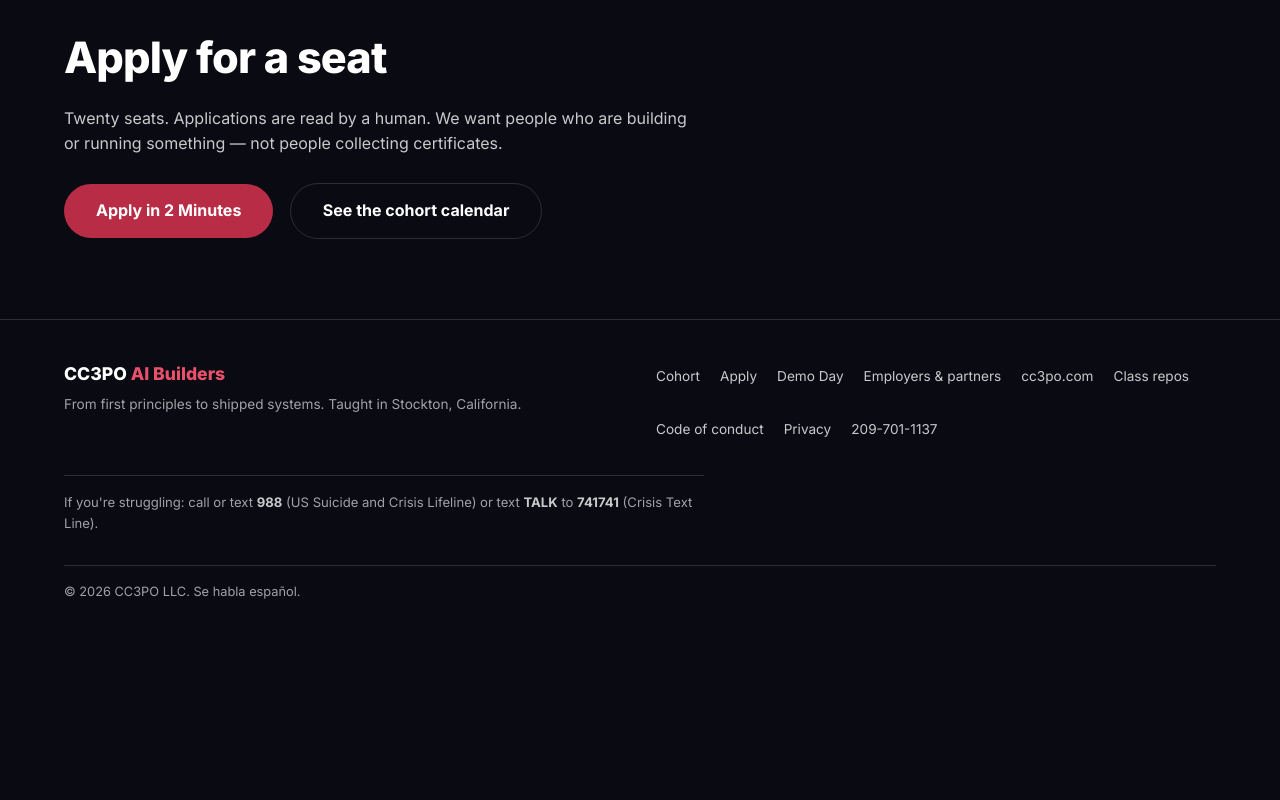
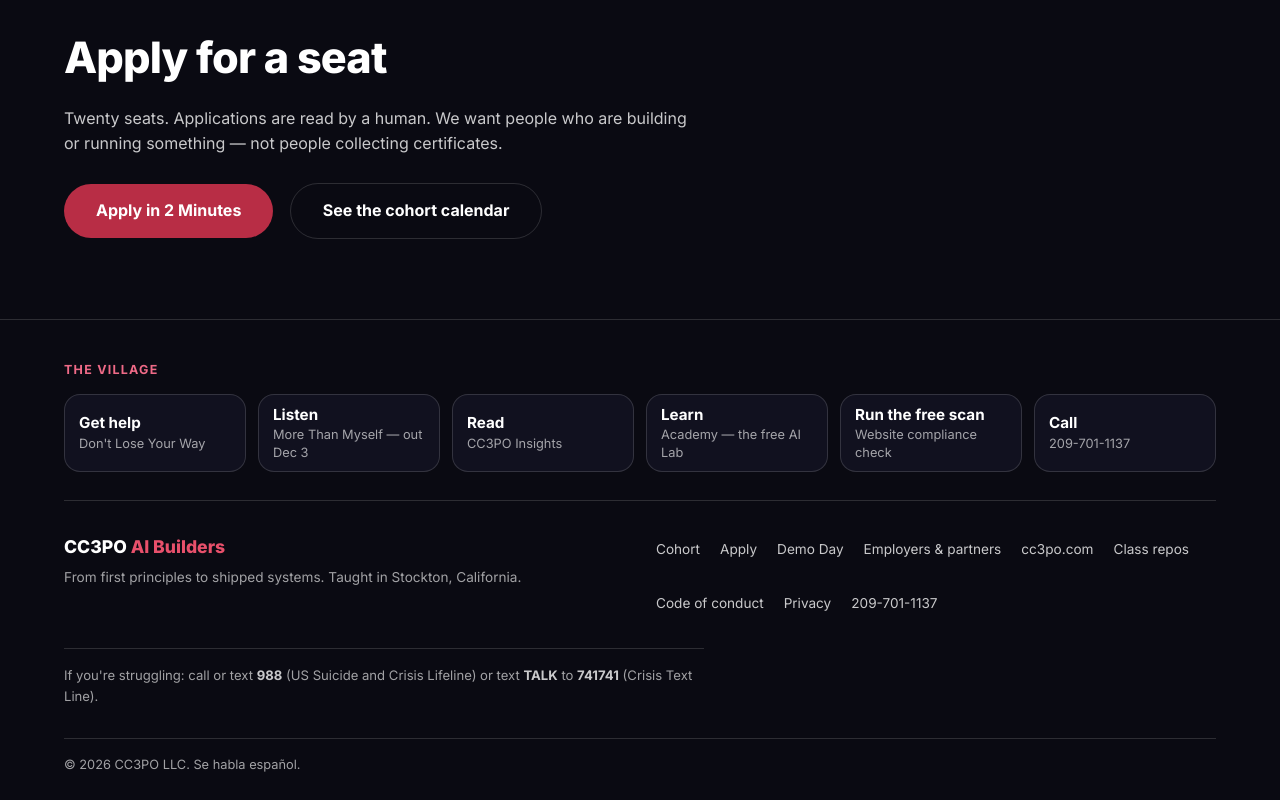
Before and after one commit to carloscbrls/academy-cc3po-astro, an Astro site: page / in a window 1280 px wide. Shown: the part 6519-7319 px from the top of the page. Before the commit the page ends 7145 px from the top, so only its background shows below. Built offline with nearby package versions, Linux system fonts and the light colour scheme; Astro itself is replaced by a stand-in of ours.

Commit message:
Village Rail: six-door shared footer (estate strategy Move 1)

```diff
--- a/src/components/Footer.astro
+++ b/src/components/Footer.astro
@@ -1,11 +1,13 @@
 ---
 import SupportNote from './SupportNote.astro';
+import VillageRail from './VillageRail.astro';
 export interface Props { lang?: 'en' | 'es' }
 const { lang = 'en' } = Astro.props;
 const es = lang === 'es';
 ---
 <footer class="footer">
   <div class="container">
+    <VillageRail lang={lang} />
     <div class="row">
       <div class="brand">
         <div class="logo">CC3PO <span>AI Builders</span></div>
--- /dev/null
+++ b/src/components/VillageRail.astro
@@ -0,0 +1,51 @@
+---
+export interface Props { lang?: 'en' | 'es' }
+const { lang = 'en' } = Astro.props;
+const es = lang === 'es';
+
+const doors = es
+  ? [
+      { label: 'Ayuda', desc: "Don't Lose Your Way", href: 'https://dontloseyourway.cc3po.com/start-here/?utm_source=academy.cc3po.com&utm_medium=village-rail&utm_campaign=dlyw-story' },
+      { label: 'Escucha', desc: 'More Than Myself — 3 de diciembre', href: 'https://music.cc3po.com/release/more-than-myself-a-christmas-journey?utm_source=academy.cc3po.com&utm_medium=village-rail&utm_campaign=estate-listen' },
+      { label: 'Lee', desc: 'CC3PO Insights', href: 'https://insights.cc3po.com/?utm_source=academy.cc3po.com&utm_medium=village-rail&utm_campaign=estate-read' },
+      { label: 'Aprende', desc: 'Academy — el laboratorio de IA gratuito', href: 'https://academy.cc3po.com/?utm_source=academy.cc3po.com&utm_medium=village-rail&utm_campaign=estate-learn' },
+      { label: 'Escaneo gratis', desc: 'Revisión de cumplimiento web', href: 'https://cc3po.com/audit?utm_source=academy.cc3po.com&utm_medium=village-rail&utm_campaign=estate-scan' },
+      { label: 'Llama', desc: '209-701-1137', href: 'tel:+12097011137' },
+    ]
+  : [
+      { label: 'Get help', desc: "Don't Lose Your Way", href: 'https://dontloseyourway.cc3po.com/start-here/?utm_source=academy.cc3po.com&utm_medium=village-rail&utm_campaign=dlyw-story' },
+      { label: 'Listen', desc: 'More Than Myself — out Dec 3', href: 'https://music.cc3po.com/release/more-than-myself-a-christmas-journey?utm_source=academy.cc3po.com&utm_medium=village-rail&utm_campaign=estate-listen' },
+      { label: 'Read', desc: 'CC3PO Insights', href: 'https://insights.cc3po.com/?utm_source=academy.cc3po.com&utm_medium=village-rail&utm_campaign=estate-read' },
+      { label: 'Learn', desc: 'Academy — the free AI Lab', href: 'https://academy.cc3po.com/?utm_source=academy.cc3po.com&utm_medium=village-rail&utm_campaign=estate-learn' },
+      { label: 'Run the free scan', desc: 'Website compliance check', href: 'https://cc3po.com/audit?utm_source=academy.cc3po.com&utm_medium=village-rail&utm_campaign=estate-scan' },
+      { label: 'Call', desc: '209-701-1137', href: 'tel:+12097011137' },
+    ];
+---
+<nav class="village-rail" aria-label="Village rail">
+  <p class="rail-heading">The Village</p>
+  <ul class="rail-doors">
+    {doors.map((door) => (
+      <li>
+        <a class="rail-door" href={door.href}>
+          <span class="rail-label">{door.label}</span>
+          <span class="rail-desc">{door.desc}</span>
+        </a>
+      </li>
+    ))}
+  </ul>
+</nav>
+<style>
+  .village-rail { margin-bottom: 32px; padding-bottom: 28px; border-bottom: 1px solid var(--border); }
+  .rail-heading { color: var(--accent-tint); font-size: 0.78rem; font-weight: 700; letter-spacing: 0.1em; text-transform: uppercase; margin-bottom: 14px; }
+  .rail-doors { list-style: none; display: flex; flex-wrap: wrap; gap: 12px; }
+  .rail-doors li { flex: 1 1 150px; min-width: 0; }
+  .rail-door {
+    display: flex; flex-direction: column; justify-content: center; gap: 2px;
+    min-height: 44px; height: 100%; padding: 10px 14px;
+    border: 1px solid var(--border); border-radius: var(--radius);
+    background: var(--bg-card); transition: border-color 0.2s, background 0.2s;
+  }
+  .rail-door:hover { border-color: var(--border-accent); background: var(--bg-card-hover); }
+  .rail-label { color: var(--text); font-weight: 700; font-size: 0.95rem; line-height: 1.3; }
+  .rail-desc { color: var(--text-dim); font-size: 0.8rem; line-height: 1.35; overflow-wrap: break-word; }
+</style>
```
